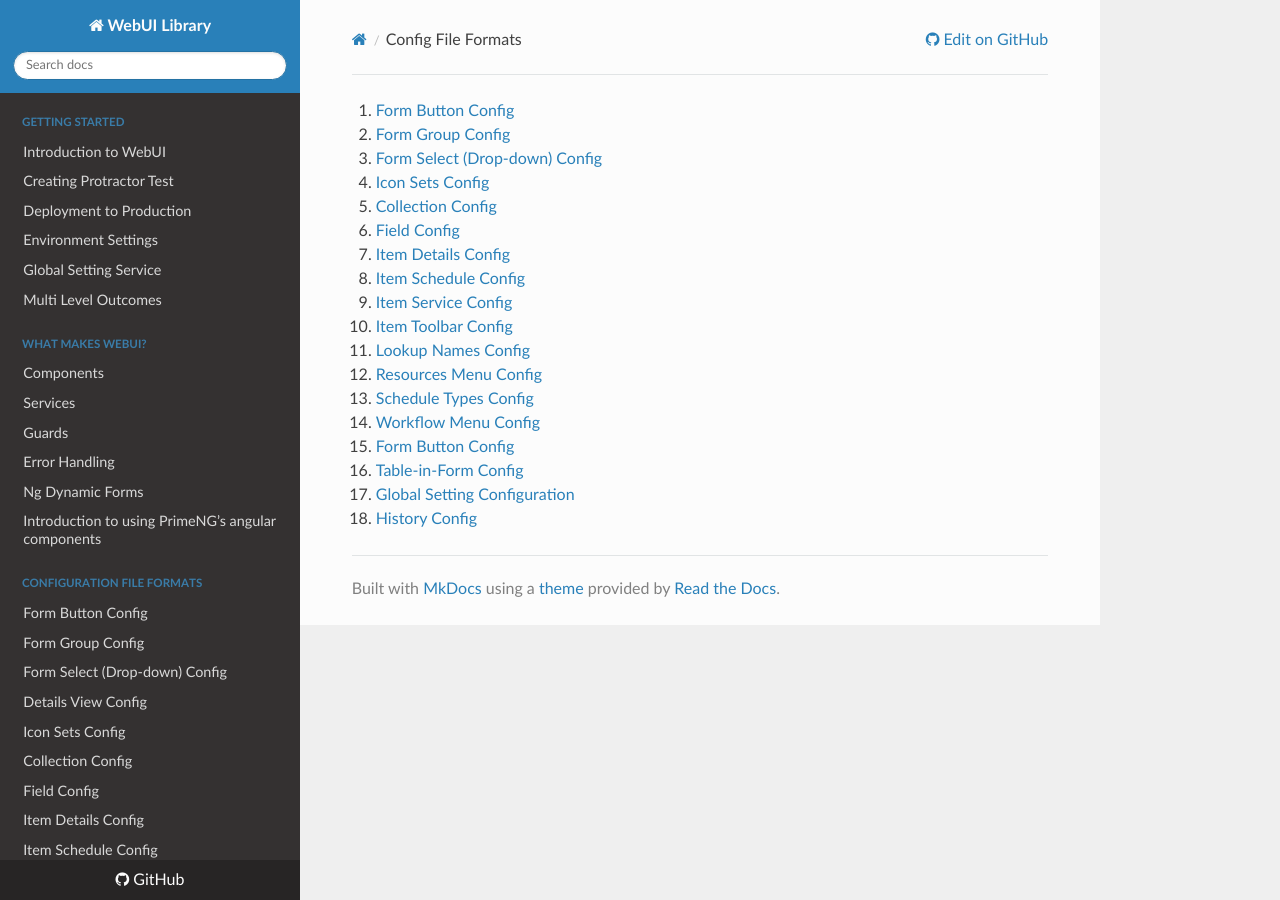
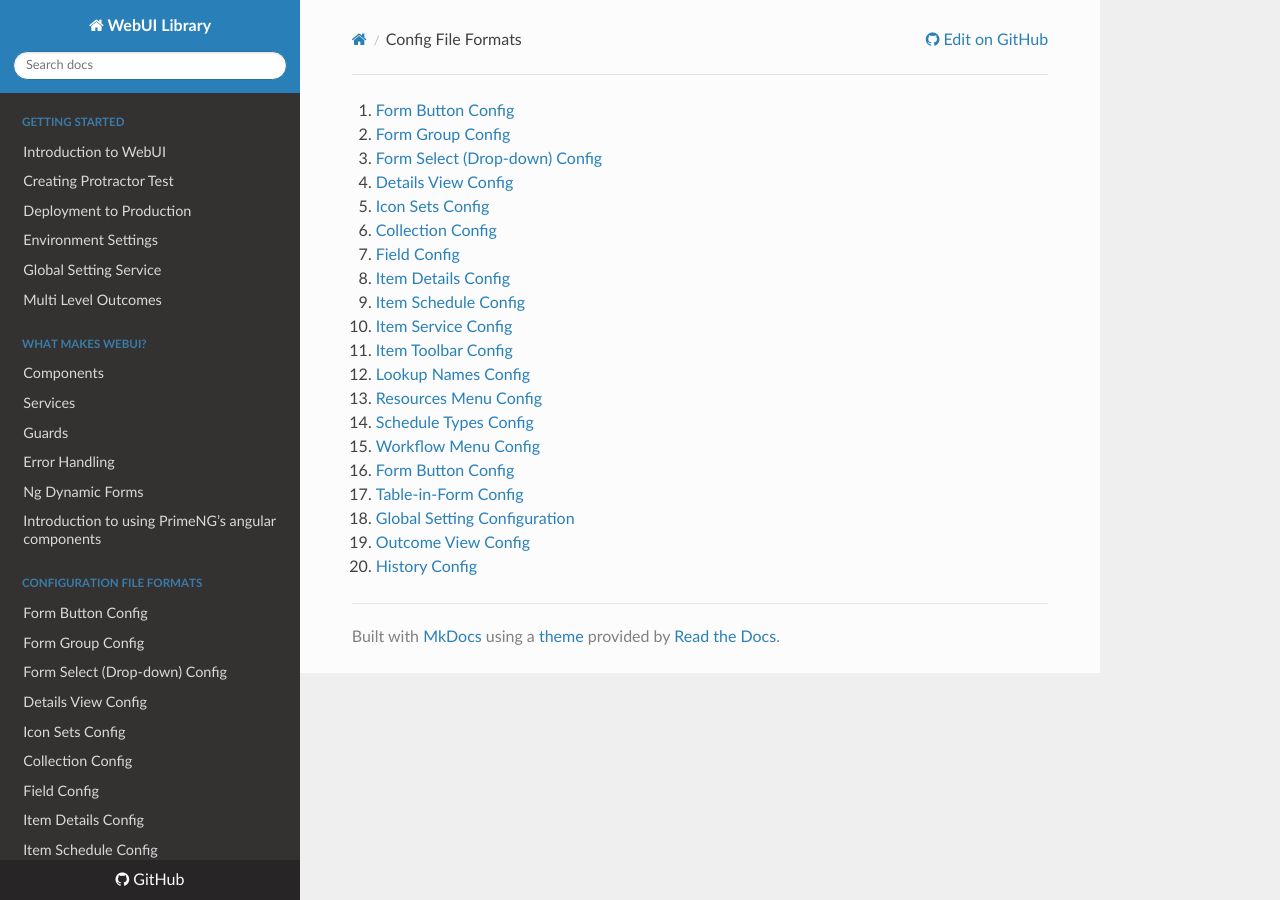
Before and after one commit to TitusTech/docs-webui, an MkDocs documentation site: the page built from docs/Config-File-Formats.md, in a window 1280 px wide. Built offline with MkDocs 1.6.1, drawn with Linux system fonts in a browser that asks for light colours; nearby versions of some CDN libraries.

Commit message:
Update Config-File-Formats.md

```diff
--- a/docs/Config-File-Formats.md
+++ b/docs/Config-File-Formats.md
@@ -6,6 +6,7 @@ permalink: /docs/Config-File-Formats/
 1. [Form Button Config](../configurations/Form-Button-Config/)
 1. [Form Group Config](../configurations/Form-Group-Config/)
 1. [Form Select (Drop-down) Config](../configurations/Form-Select-(Drop-down)-Config/)
+1. [Details View Config](../configurations/Details-View-Config/)
 1. [Icon Sets Config](../configurations/Icon-Sets-Config/)
 1. [Collection Config](../configurations/Collection-Config/)
 1. [Field Config](../configurations/Field-Config)
@@ -20,4 +21,5 @@ permalink: /docs/Config-File-Formats/
 1. [Form Button Config](../configurations/Form-Button-Config)
 1. [Table-in-Form Config](../configurations/Table-in-Form-Config)
 1. [Global Setting Configuration](../configurations/Global-Setting-Configuration/)
+1. [Outcome View Config](../configurations/Outcome-View-Config/)
 1. [History Config](../configurations/History-Config/)
```
